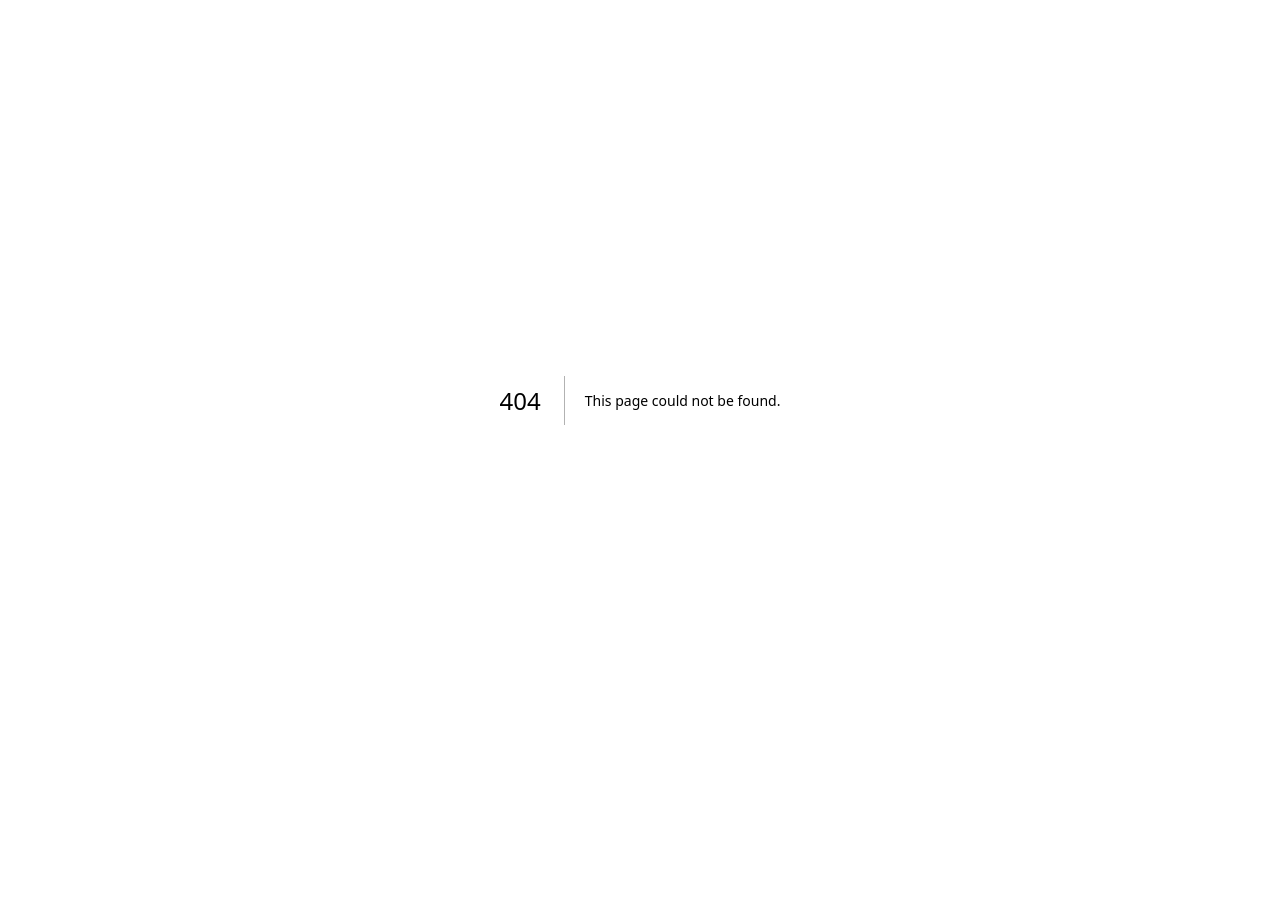
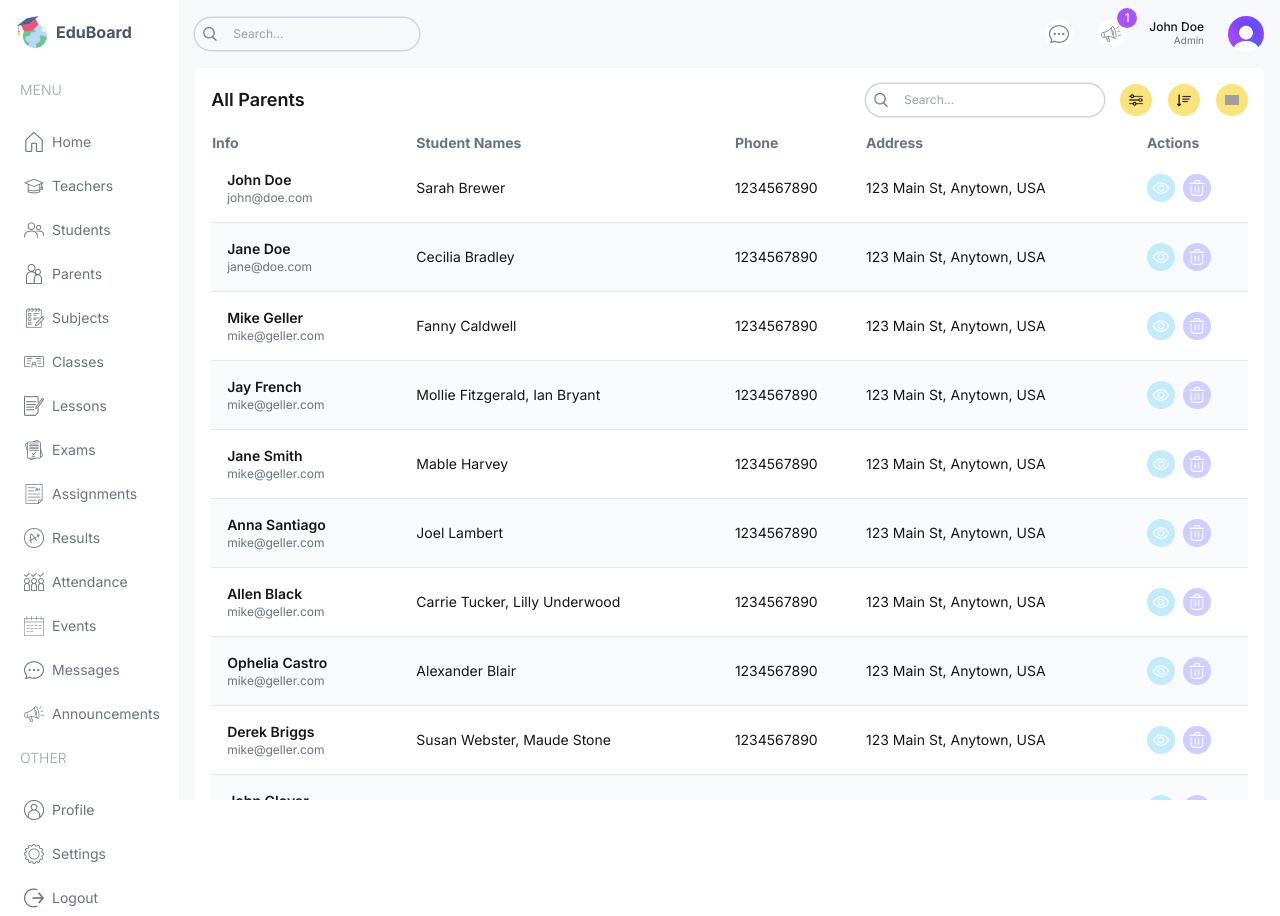
Before and after one commit to mysandesh/EduBoard, a Next.js app: page /list/parents in a window 1280 px wide. Before the commit this address had no page. Before the commit the page ends 800 px from the top, so only its background shows below. Built offline with nearby package versions, Linux system fonts and the light colour scheme; grey boxes are pictures that could not be loaded.

Commit message:
Parents page added

```diff
--- /dev/null
+++ b/src/app/(dashboard)/list/parents/page.tsx
@@ -0,0 +1,109 @@
+import Pagination from "@/components/Pagination";
+import Table from "@/components/Table";
+import TableSearch from "@/components/TableSearch";
+import { role, parentsData } from "@/lib/data";
+import Image from "next/image";
+import Link from "next/link";
+
+type Parent = {
+  id: number;
+  name: string;
+  email?: string;
+  students: string[];
+  phone: string;
+  address: string;
+};
+
+const columns = [
+  {
+    header: "Info",
+    accessor: "info",
+  },
+  {
+    header: "Student Names",
+    accessor: "students",
+    className: "hidden md:table-cell",
+  },
+
+  {
+    header: "Phone",
+    accessor: "phone",
+    className: "hidden lg:table-cell",
+  },
+  {
+    header: "Address",
+    accessor: "address",
+    className: "hidden lg:table-cell",
+  },
+  {
+    header: "Actions",
+    accessor: "action",
+  },
+];
+
+const ParentListPage = () => {
+  const renderRow = (item: Parent) => (
+    <tr
+      key={item.id}
+      className="border-b border-gray-200 even:bg-slate-50 text-sm hover:bg-customPurpleLight"
+    >
+      <td className="flex items-center gap-4 p-4">
+        <div className="flex flex-col">
+          <h3 className="font-semibold">{item.name}</h3>
+          <p className="text-xs text-gray-500">{item?.email}</p>
+        </div>
+      </td>
+      <td className="hidden md:table-cell">{item.students.join(", ")}</td>
+      <td className="hidden md:table-cell">{item.phone}</td>
+      <td className="hidden md:table-cell">{item.address}</td>
+      <td>
+        <div className="flex items-center gap-2 ">
+          <Link href={`/list/teachers/${item.id}`}>
+            <button className="w-7 h-7 flex items-center justify-center rounded-full bg-customSky">
+              <Image src="/view.png" alt="" width={16} height={16} />
+            </button>
+          </Link>
+          {role === "admin" && (
+            <button className="w-7 h-7 flex items-center justify-center rounded-full bg-customPurple">
+              <Image src="/delete.png" alt="" width={16} height={16} />
+            </button>
+          )}
+        </div>
+      </td>
+    </tr>
+  );
+
+  return (
+    <div className="bg-white p-4 rounded-md flex-1 m-4 mt-0">
+      {/*TOP */}
+      <div className="flex items-center justify-between">
+        <h1 className="hidden md:block text-lg font-semibold">All Parents</h1>
+        <div className="flex flex-col md:flex-row items-center gap-4 w-full md:w-auto">
+          <TableSearch />
+          <div className="flex items-center gap-4 self-end">
+            <button className="w-8 h-8 flex items-center justify-center rounded-full bg-customYellow">
+              <Image src="/filter.png" alt="" width={14} height={14} />
+            </button>
+            <button className="w-8 h-8 flex items-center justify-center rounded-full bg-customYellow">
+              <Image src="/sort.png" alt="" width={14} height={14} />
+            </button>
+
+            {role === "admin" && (
+              <button className="w-8 h-8 flex items-center justify-center rounded-full bg-customYellow">
+                <Image src="/plus.png" alt="" width={14} height={14} />
+              </button>
+            )}
+          </div>
+        </div>
+      </div>
+      {/*LIST */}
+      <Table columns={columns} renderRow={renderRow} data={parentsData} />
+      <div className="div"></div>
+      {/*PAGINATION */}
+
+      <Pagination />
+    </div>
+  );
+};
+
+export default ParentListPage;
```
